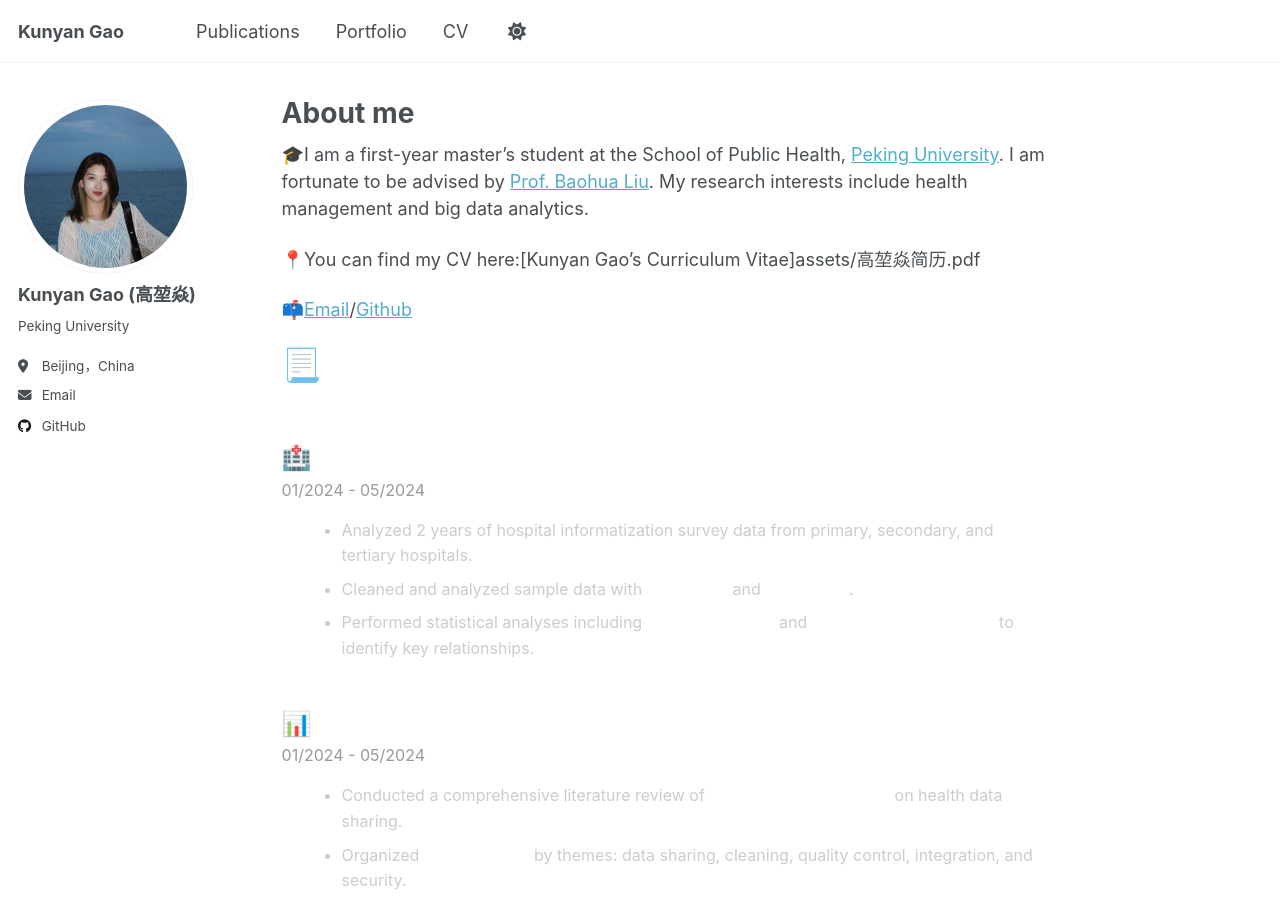
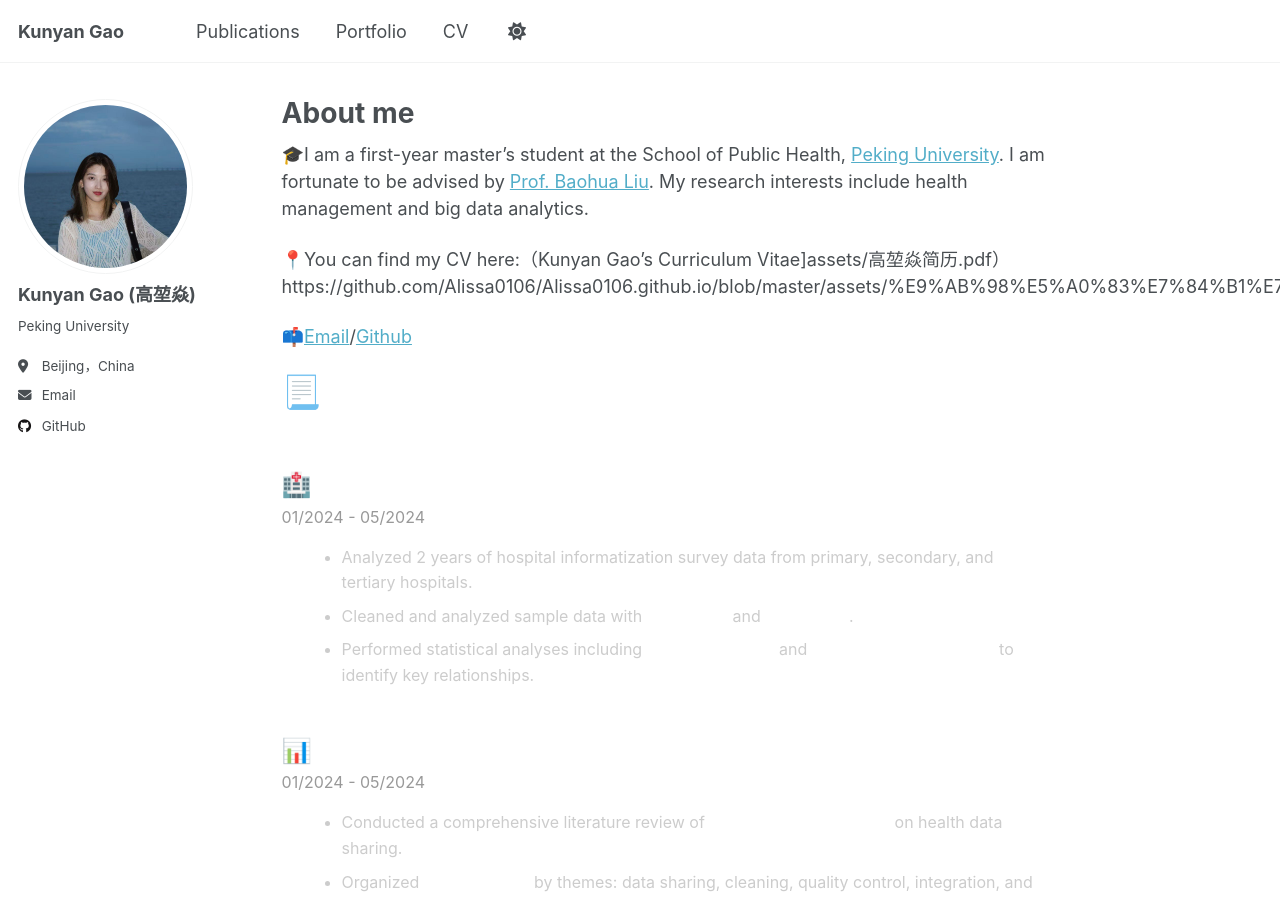
Before and after one commit to Alissa0106/Alissa0106.github.io, a Jekyll site: the page built from _pages/about.md, in a window 1280 px wide and 900 px high. Built offline with Jekyll 4.4.1, drawn with Linux system fonts in a browser that asks for light colours; a script that is not in the unit is left out; part of the change alters nothing that is shown.

Commit message:
Update about.md

```diff
--- a/_pages/about.md
+++ b/_pages/about.md
@@ -9,7 +9,7 @@ redirect_from:
 
 🎓I am a first-year master's student at the School of Public Health, [Peking University](https://www.pku.edu.cn/). I am fortunate to be advised by [Prof. Baohua Liu](https://sph.pku.edu.cn/info/1542/4012.htm). My research interests include health management and big data analytics.
 
-📍You can find my CV here:[Kunyan Gao's Curriculum Vitae]assets/高堃焱简历.pdf
+📍You can find my CV here:（Kunyan Gao's Curriculum Vitae]assets/高堃焱简历.pdf）https://github.com/Alissa0106/Alissa0106.github.io/blob/master/assets/%E9%AB%98%E5%A0%83%E7%84%B1%E7%AE%80%E5%8E%86.pdf
 
 📫[Email](gaokunyan25@stu.pku.edu.com)/[Github](https://alissa0106.github.io/)
 
```
